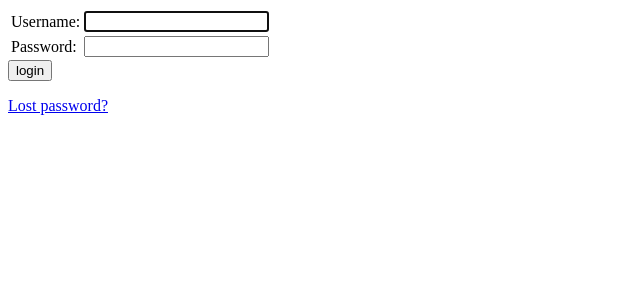
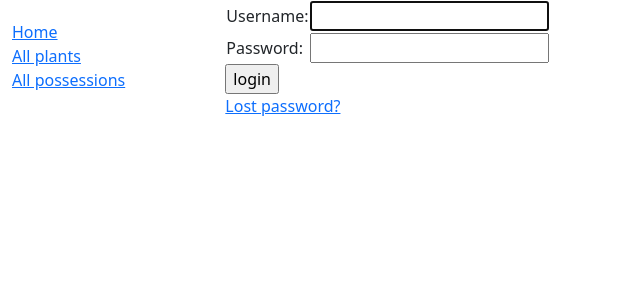
Before and after one commit to michael-lok/sprout, a Django app: page /accounts/login/ in a window 1280 px wide. Shown: the top 300 px of the page, without its empty margins (0-640 px from the left). Run offline with Django 4.2, Linux system fonts and the light colour scheme.

Commit message:
introduce planttracker homepage

```diff
--- /dev/null
+++ b/planttracker/static/css/styles.css
@@ -0,0 +1,5 @@
+.sidebar-nav {
+    margin-top: 20px;
+    padding: 0;
+    list-style: none;
+}
--- a/planttracker/templates/base_generic.html
+++ b/planttracker/templates/base_generic.html
@@ -1,10 +1,28 @@
 <!DOCTYPE html>
 <html lang="en">
 <head>
-  {% block title %}<title>Local Library</title>{% endblock %}
+  {% block title %}<title>Sprout</title>{% endblock %}
+  <meta charset="utf-8">
+  <meta name="viewport" content="width=device-width, initial-scale=1">
+  <link href="https://cdn.jsdelivr.net/npm/bootstrap@5.1.3/dist/css/bootstrap.min.css" rel="stylesheet" integrity="sha384-1BmE4kWBq78iYhFldvKuhfTAU6auU8tT94WrHftjDbrCEXSU1oBoqyl2QvZ6jIW3" crossorigin="anonymous">
+  <!-- Add additional CSS in static file -->
+  {% load static %}
+  <link rel="stylesheet" href="{% static 'css/styles.css' %}">
 </head>
 <body>
-  {% block sidebar %}<!-- insert default navigation text for every page -->{% endblock %}
-  {% block content %}<!-- default content text (typically empty) -->{% endblock %}
+  <div class="container-fluid">
+    <div class="row">
+      <div class="col-sm-2">
+      {% block sidebar %}
+        <ul class="sidebar-nav">
+          <li><a href="{% url 'index' %}">Home</a></li>
+          <li><a href="">All plants</a></li>
+          <li><a href="">All possessions</a></li>
+        </ul>
+     {% endblock %}
+      </div>
+      <div class="col-sm-10 ">{% block content %}{% endblock %}</div>
+    </div>
+  </div>
 </body>
 </html>
--- /dev/null
+++ b/planttracker/urls.py
@@ -0,0 +1,8 @@
+from django.urls import path
+
+from . import views
+
+
+urlpatterns = [
+    path('', views.index, name='index'),
+]
--- a/sprout/urls.py
+++ b/sprout/urls.py
@@ -19,6 +19,6 @@ from django.urls import include, path
 
 urlpatterns = [
     path("admin/", admin.site.urls),
-    #path("planttracker", include("planttracker.urls")),
+    path("planttracker/", include("planttracker.urls")),
     path("accounts/", include("django.contrib.auth.urls"))
 ]
```
Also changed, not shown: planttracker/templates/index.html (added, +13 -0 lines), planttracker/views.py (+33 -1 lines).
